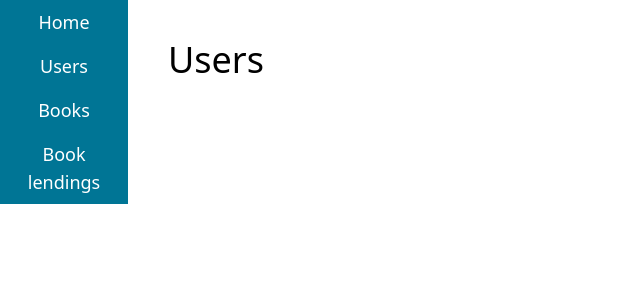
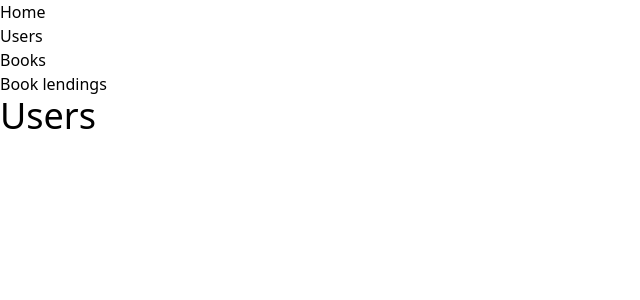
Before and after one commit to jimkdev/library-client, a Next.js app: page /dashboard/users in a window 1280 px wide. Shown: the top 300 px of the page, without its empty margins (0-640 px from the left). Built offline with nearby package versions, Linux system fonts and the light colour scheme.

Commit message:
Revert styles for dashboard

```diff
--- a/src/app/dashboard/layout.tsx
+++ b/src/app/dashboard/layout.tsx
@@ -8,12 +8,12 @@ export default function DashboardLayout({
 }) {
   return (
     <>
-      <header className="h-[5%] bg-cyan-700"></header>
-      <main className="h-[85%] flex">
+      <header></header>
+      <main>
         <Aside />
-        <div className="pt-10 pl-10">{children}</div>
+        <div>{children}</div>
       </main>
-      <footer className="h-[10%] bg-cyan-700"></footer>
+      <footer></footer>
     </>
   );
 }
--- a/src/components/aside/aside.tsx
+++ b/src/components/aside/aside.tsx
@@ -3,39 +3,19 @@ import { JSX } from "react";
 
 export default function Aside(): JSX.Element {
   return (
-    <div className="min-w-[94px] max-w-[10%] h-[100%] flex flex-col flex-wrap justify-center items-center bg-cyan-700 text-white">
-      <ul className="text-lg w-[100%]">
-        <li className="w-[100%]">
-          <Link
-            className="hover:bg-cyan-800 w-[100%] inline-block text-center p-2"
-            href={"/dashboard/home"}
-          >
-            Home
-          </Link>
+    <div>
+      <ul>
+        <li>
+          <Link href={"/dashboard/home"}>Home</Link>
         </li>
-        <li className="w-[100%]">
-          <Link
-            className="hover:bg-cyan-800 w-[100%] inline-block text-center p-2"
-            href={"/dashboard/users"}
-          >
-            Users
-          </Link>
+        <li>
+          <Link href={"/dashboard/users"}>Users</Link>
         </li>
-        <li className="w-[100%]">
-          <Link
-            className="hover:bg-cyan-800 w-[100%] inline-block text-center p-2"
-            href={"/dashboard/books"}
-          >
-            Books
-          </Link>
+        <li>
+          <Link href={"/dashboard/books"}>Books</Link>
         </li>
-        <li className="w-[100%]">
-          <Link
-            className="hover:bg-cyan-800 w-[100%] inline-block text-center p-2"
-            href={"/dashboard/book-lendings"}
-          >
-            Book lendings
-          </Link>
+        <li>
+          <Link href={"/dashboard/book-lendings"}>Book lendings</Link>
         </li>
       </ul>
     </div>
--- a/src/components/buttons/primary-button.tsx
+++ b/src/components/buttons/primary-button.tsx
@@ -4,11 +4,7 @@ export default function PrimaryButton(props: {
   type?: "button" | "submit";
 }) {
   return (
-    <button
-      className="cursor-pointer border-2 border-cyan-700 bg-cyan-700 text-white rounded-md mt-4 p-1 text-lg"
-      onClick={props.onClick}
-      type={props.type ?? "button"}
-    >
+    <button onClick={props.onClick} type={props.type ?? "button"}>
       {props.label}
     </button>
   );
```
